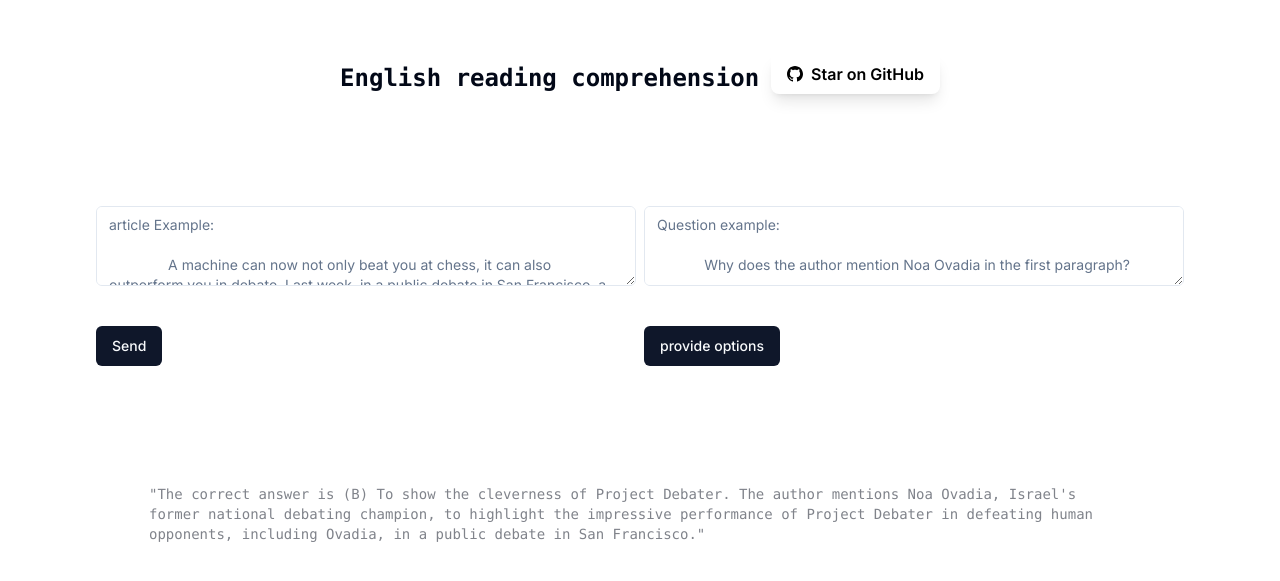
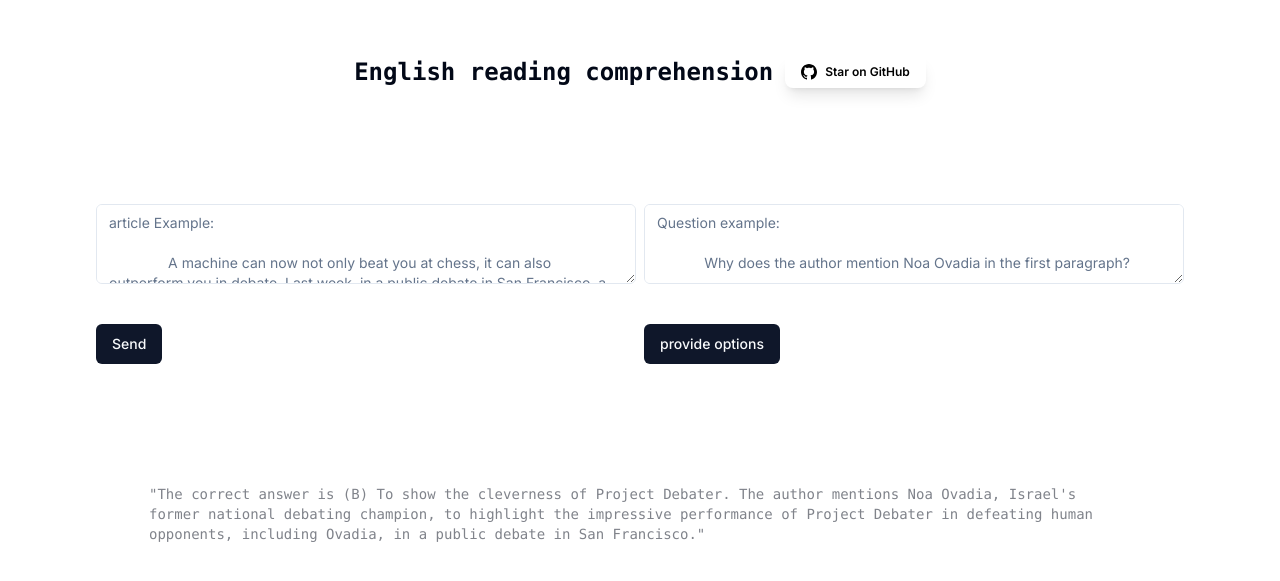
Before and after one commit to Sobev/compre-lamp, a Next.js app: page / in a window 1280 px wide. Shown: the part 143-724 px from the top of the page. Built offline with nearby package versions, Linux system fonts and the light colour scheme.

Commit message:
text size

```diff
--- a/app/page.js
+++ b/app/page.js
@@ -149,7 +149,7 @@ export default function Home() {
         <h2 className="font-mono font-bold mb-3 mr-3 text-2xl">
           English reading comprehension{" "}
         </h2>
-        <a href="https://github.com/Sobev/compre-guacamole" target="_blank" rel="noopener noreferrer" class="flex items-center mb-3 bg-white-500 text-black font-semibold py-2 px-4 rounded-lg shadow-lg transition duration-300 transform hover:scale-105">
+        <a href="https://github.com/Sobev/compre-guacamole" target="_blank" rel="noopener noreferrer" class="flex items-center mb-3 bg-white-500 text-black text-xs font-semibold py-2 px-4 rounded-lg shadow-lg transition duration-300 transform hover:scale-105">
 <svg xmlns="http://www.w3.org/2000/svg" class="w-4 h-4 mr-2" fill="currentColor" viewBox="0 0 24 24"><path d="M12 0c-6.626 0-12 5.373-12 12 0 5.302 3.438 9.8 8.207 11.387.599.111.793-.261.793-.577v-2.234c-3.338.726-4.033-1.416-4.033-1.416-.546-1.387-1.333-1.756-1.333-1.756-1.089-.745.083-.729.083-.729 1.205.084 1.839 1.237 1.839 1.237 1.07 1.834 2.807 1.304 3.492.997.107-.775.418-1.305.762-1.604-2.665-.305-5.467-1.334-5.467-5.931 0-1.311.469-2.381 1.236-3.221-.124-.303-.535-1.524.117-3.176 0 0 1.008-.322 3.301 1.23.957-.266 1.983-.399 3.003-.404 1.02.005 2.047.138 3.006.404 2.291-1.552 3.297-1.23 3.297-1.23.653 1.653.242 2.874.118 3.176.77.84 1.235 1.911 1.235 3.221 0 4.609-2.807 5.624-5.479 5.921.43.372.823 1.102.823 2.222v3.293c0 .319.192.694.801.576 4.765-1.589 8.199-6.086 8.199-11.386 0-6.627-5.373-12-12-12z"></path></svg>
       Star on GitHub
     </a>
```
